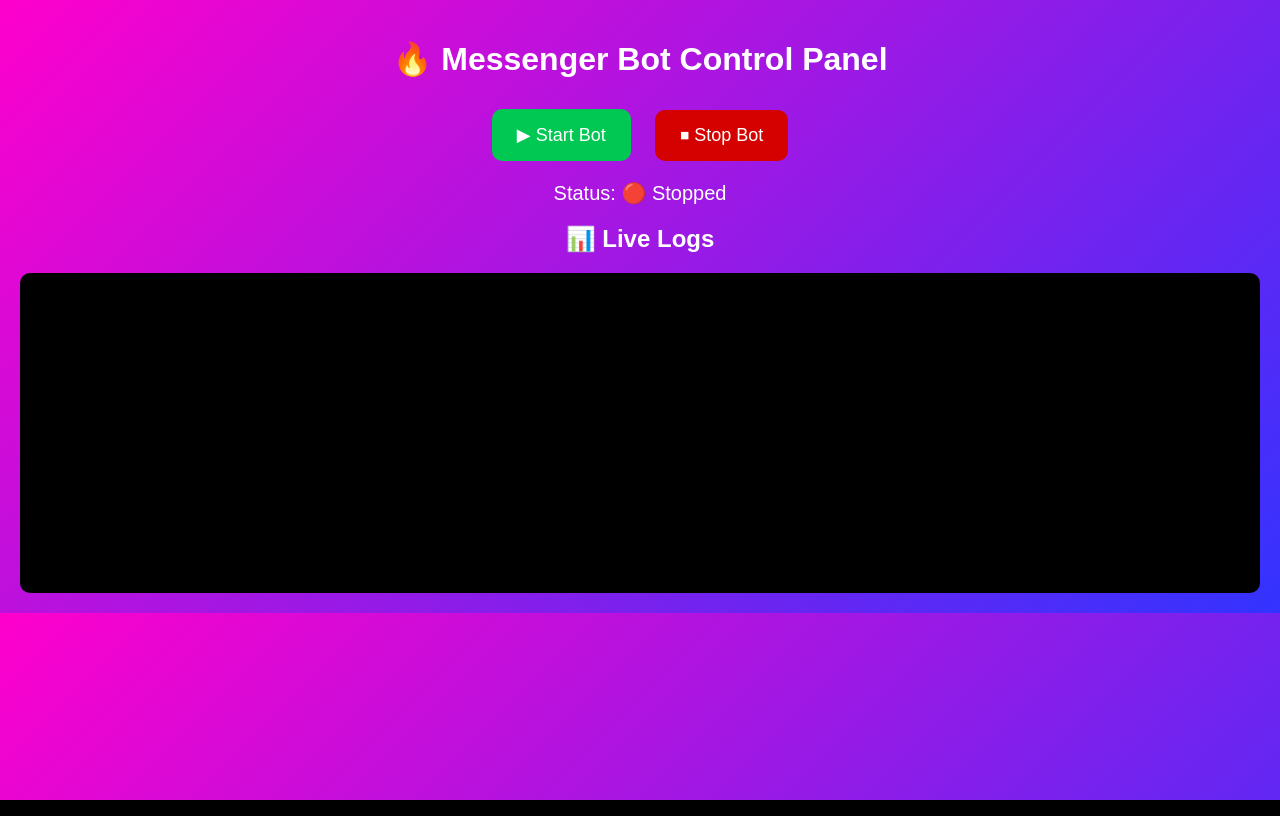
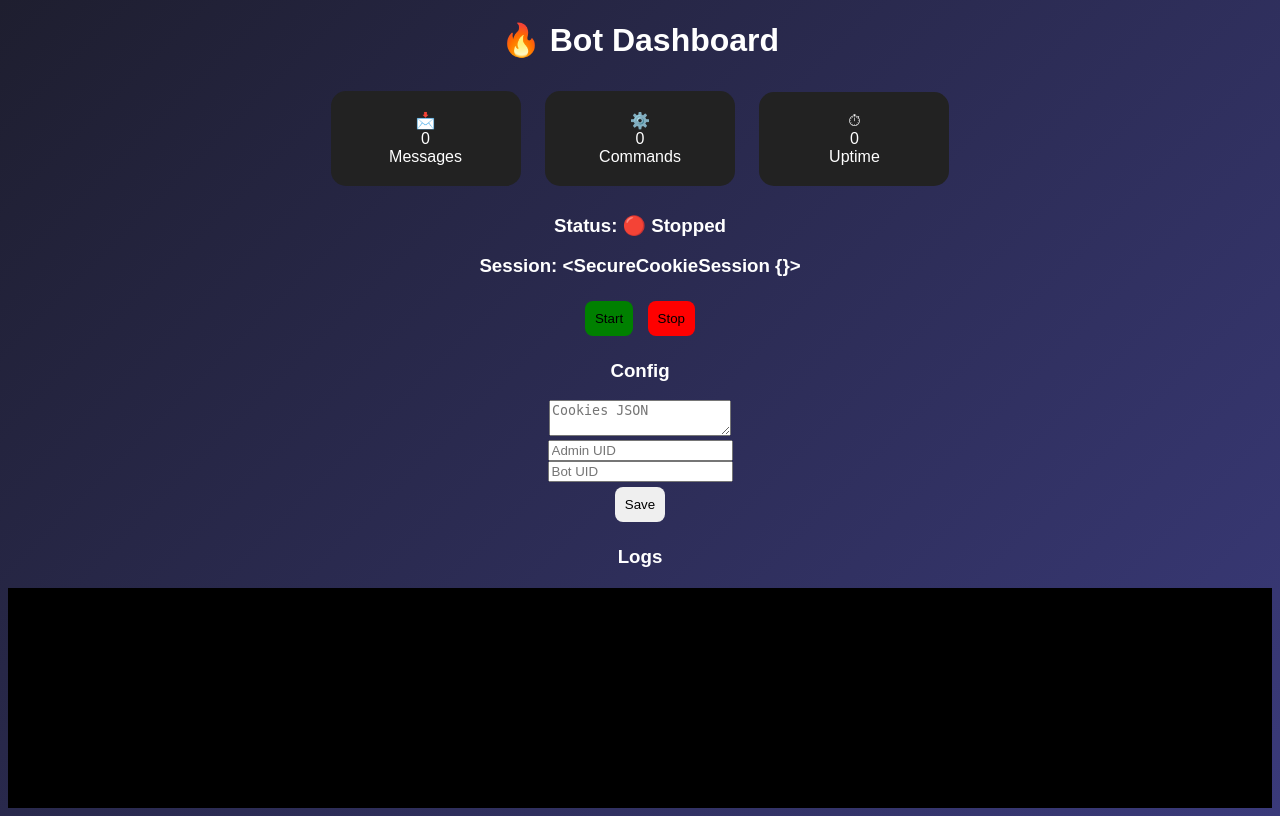
Before and after one commit to akashkustwar82-collab/Akash-bot, a Flask app: page / in a window 1280 px wide. Run offline with Flask 3, Linux system fonts and the light colour scheme.

Commit message:
Update HTML structure and styling for dashboard

```diff
--- a/templates/index.html
+++ b/templates/index.html
@@ -1,99 +1,97 @@
 <!DOCTYPE html>
 <html>
 <head>
-    <title>SHIVR9J KI DIDI K4 XHUD4I B0T</title>
+<title>Bot Dashboard</title>
 
 <style>
 body {
-            margin: 0;
     font-family: Arial;
-            background: linear-gradient(135deg, #ff00cc, #3333ff);
-            color: white;
-            text-align: center;
+    background: linear-gradient(135deg,#1e1e2f,#3a3a7a);
+    color:white;
+    text-align:center;
 }
 
-        h1 {
-            margin-top: 20px;
-        }
-
-        .container {
-            padding: 20px;
+.card {
+    display:inline-block;
+    background:#222;
+    padding:20px;
+    margin:10px;
+    border-radius:15px;
+    width:150px;
 }
 
 button {
-            padding: 15px 25px;
-            margin: 10px;
-            border: none;
-            border-radius: 10px;
-            font-size: 18px;
-            cursor: pointer;
+    padding:10px;
+    margin:5px;
+    border:none;
+    border-radius:8px;
 }
 
-        .start {
-            background: #00c853;
-            color: white;
-        }
-
-        .stop {
-            background: #d50000;
-            color: white;
-        }
-
-        .status {
-            margin-top: 10px;
-            font-size: 20px;
-        }
+.start {background:green;}
+.stop {background:red;}
 
 .log-box {
-            background: black;
-            color: lime;
-            height: 300px;
-            overflow-y: auto;
-            padding: 10px;
-            border-radius: 10px;
-            text-align: left;
-            font-family: monospace;
-            margin-top: 20px;
+    background:black;
+    color:lime;
+    height:200px;
+    overflow:auto;
+    margin-top:20px;
+    padding:10px;
 }
 </style>
 
 </head>
 <body>
 
-<div class="container">
+<h1>🔥 Bot Dashboard</h1>
 
-    <h1>🔥 Messenger Bot Control Panel</h1>
+<!-- Cards -->
+<div class="card">📩<br><span id="msg">0</span><br>Messages</div>
+<div class="card">⚙️<br><span id="cmd">0</span><br>Commands</div>
+<div class="card">⏱<br><span id="uptime">0</span><br>Uptime</div>
 
-    <!-- Start / Stop -->
+<h3>Status: {{ "🟢 Running" if status else "🔴 Stopped" }}</h3>
+<h3>Session: {{ session }}</h3>
+
+<!-- Controls -->
 <form method="POST">
-        <button name="action" value="start" class="start">▶ Start Bot</button>
-        <button name="action" value="stop" class="stop">⏹ Stop Bot</button>
+<button name="action" value="start" class="start">Start</button>
+<button name="action" value="stop" class="stop">Stop</button>
 </form>
 
-    <!-- Status -->
-    <div class="status">
-        Status: {{ "🟢 Running" if status else "🔴 Stopped" }}
-    </div>
+<!-- Config -->
+<h3>Config</h3>
+<form method="POST">
+<textarea name="cookies" placeholder="Cookies JSON"></textarea><br>
+<input name="admin_uid" placeholder="Admin UID"><br>
+<input name="bot_uid" placeholder="Bot UID"><br>
+<button name="action" value="save">Save</button>
+</form>
 
 <!-- Logs -->
-    <h2>📊 Live Logs</h2>
-    <div id="logBox" class="log-box"></div>
-
-</div>
+<h3>Logs</h3>
+<div id="logs" class="log-box"></div>
 
 <script>
-function fetchLogs(){
+// Logs
+setInterval(()=>{
 fetch("/logs")
-    .then(res => res.json())
-    .then(data => {
-        let logBox = document.getElementById("logBox");
-        logBox.innerHTML = data.join("<br>");
-        logBox.scrollTop = logBox.scrollHeight;
-    });
-}
+.then(r=>r.json())
+.then(d=>{
+document.getElementById("logs").innerHTML=d.join("<br>")
+})
+},2000)
 
-// हर 2 सेकंड में logs update
-setInterval(fetchLogs, 2000);
+// Stats
+setInterval(()=>{
+fetch("/stats")
+.then(r=>r.json())
+.then(d=>{
+document.getElementById("msg").innerText=d.messages
+document.getElementById("cmd").innerText=d.commands
+document.getElementById("uptime").innerText=d.uptime+"s"
+})
+},2000)
 </script>
 
 </body>
```
Lines whose indentation alone changed are shown as unchanged.
